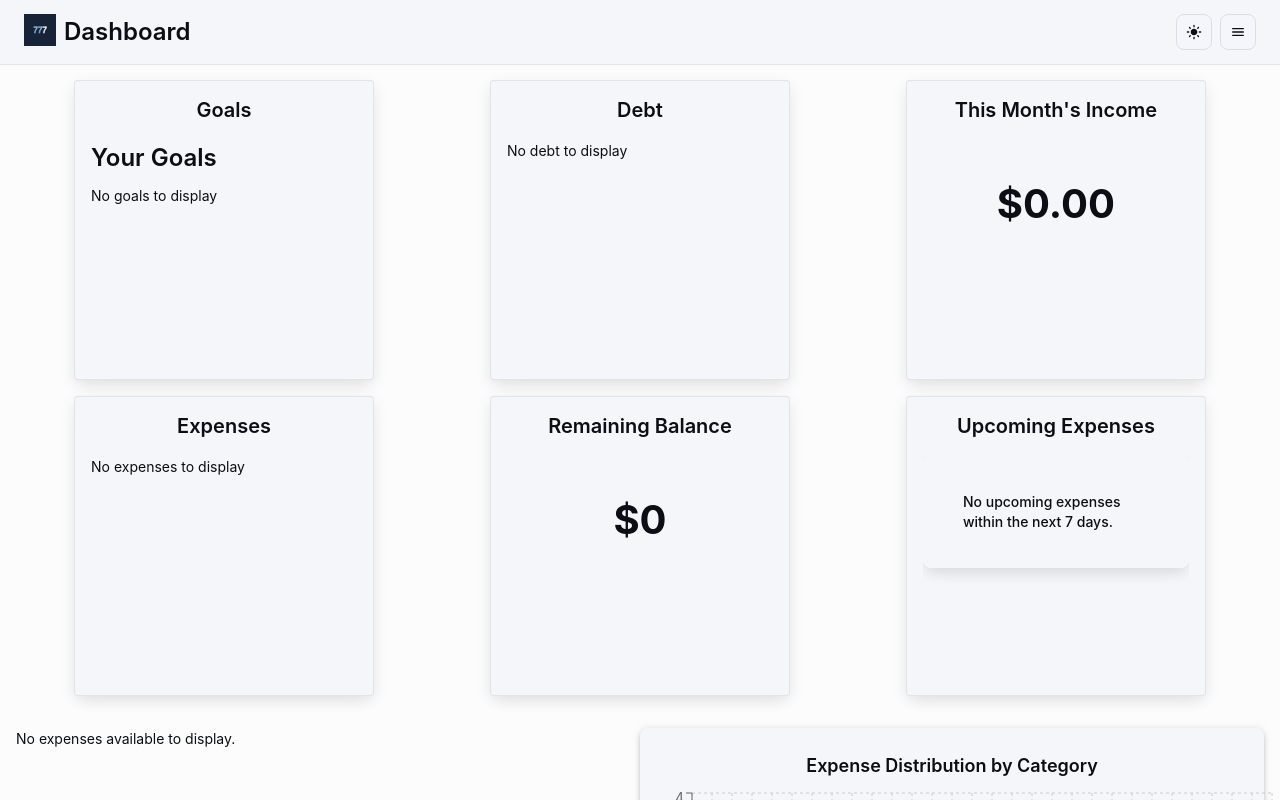
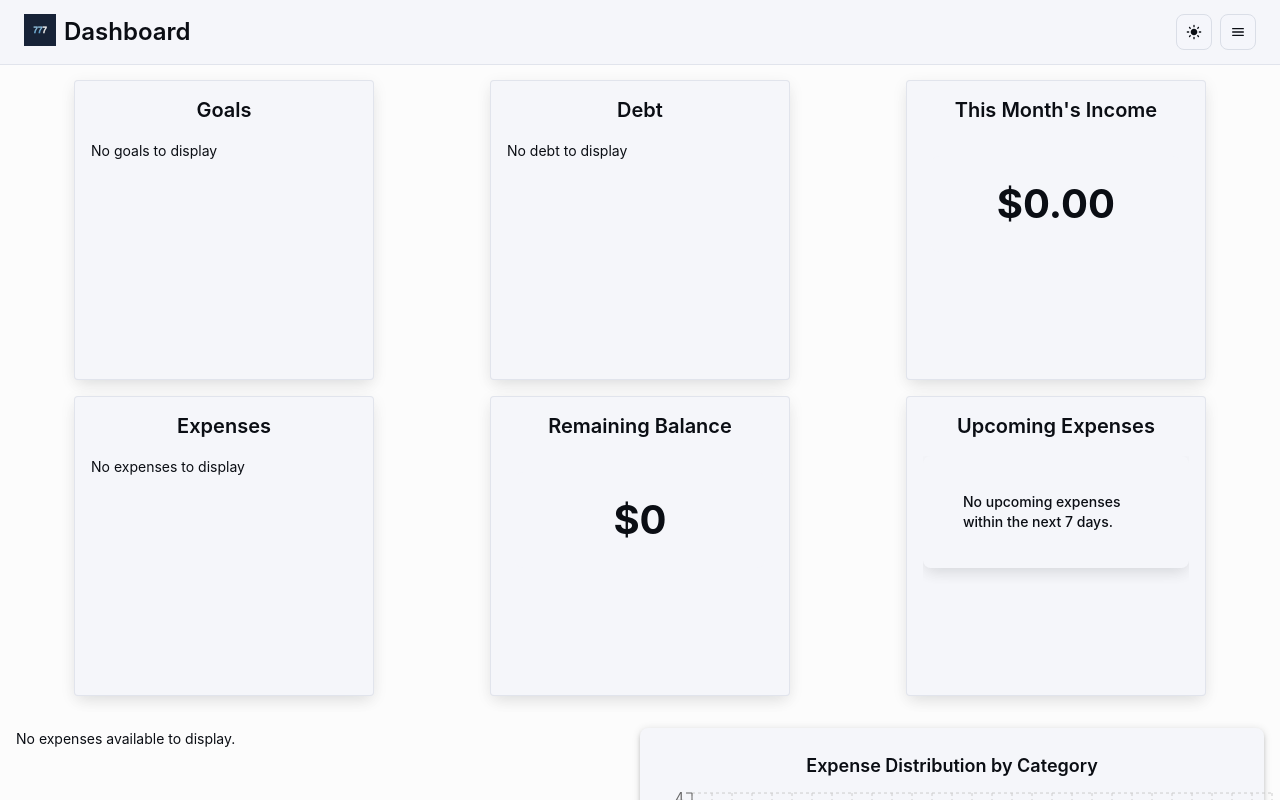
Before and after one commit to ElijahHawthorne/COP4331_LargeProject, a React (Vite) app in the folder frontend/: page /dashboard in a window 1280 px wide. Built offline with nearby package versions, Linux system fonts and the light colour scheme.

Commit message:
Removed title from goals card

```diff
--- a/frontend/src/components/ViewGoals.tsx
+++ b/frontend/src/components/ViewGoals.tsx
@@ -70,10 +70,6 @@ const ViewGoals: React.FC<ViewGoalsProps> = ({ goals = [], userId, onGoalDeleted
 
   return (
     <div>
-      <Typography variant="h4" gutterBottom>
-        Your Goals
-      </Typography>
-
       {/* Map through each goal and display it */}
       {goals.length > 0 ? (
         goals.map((goal, index) => (
```
